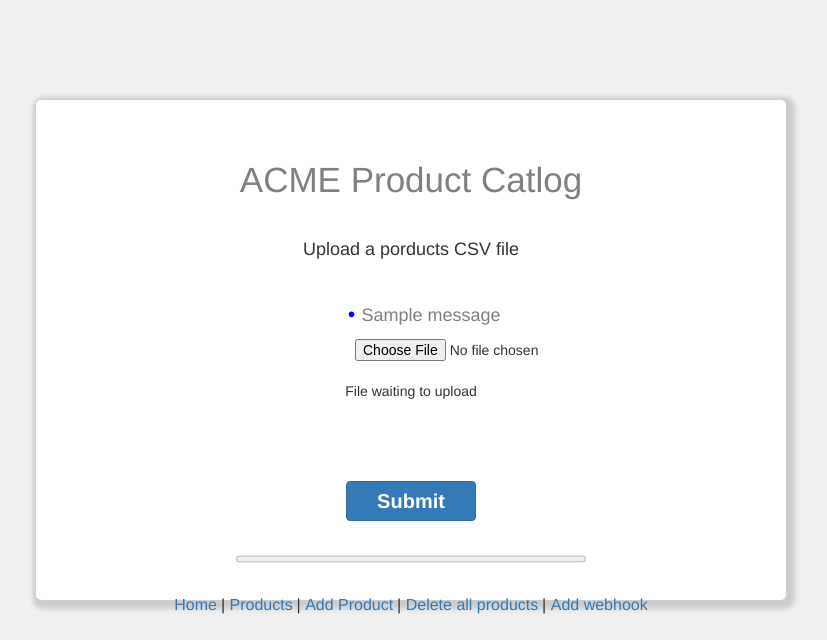
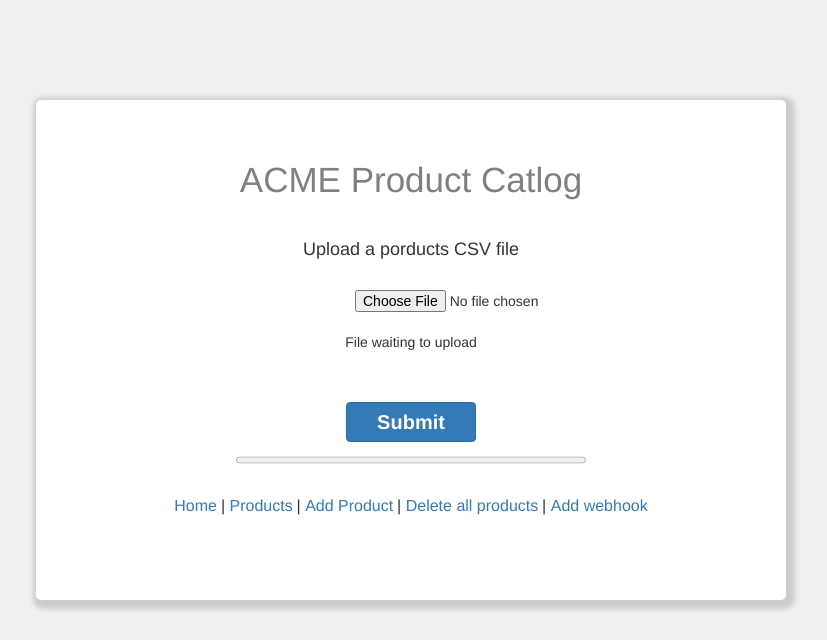
Before and after one commit to 36rahu/Acme-product-import, a Flask app: page / in a window 1280 px wide. Shown: the top 640 px of the page, without its empty margins (229-1056 px from the left). Run offline with Flask 2, Linux system fonts and the light colour scheme; tables that the repository leaves empty hold one stand-in row (values such as "Sample post"); one stand-in notice (Sample message) is shown; some libraries are stand-ins or nearby versions.

Commit message:
removed some unneccessary codes

```diff
--- a/templates/upload.html
+++ b/templates/upload.html
@@ -17,24 +17,11 @@
 
 		<h4>Upload a porducts CSV file</h4>
 		<br/>
-		<p class="listContents">
-			{% with messages = get_flashed_messages() %}
-			  {% if messages %}
-				<ul class="flashes">
-				{% for message in messages %}
-				  <li>{{ message }}</li>
-				{% endfor %}
-				</ul>
-			  {% endif %}
-			{% endwith %}
-		</p>
-
 		<div style="position:relative; width: 112px; margin-right: auto; margin-left: auto;">
 			<input type="file" id="file_input"/>
 		</div>
 		<br/>
 		<p id="message">File waiting to upload</p>
-		<br/>
 		<form method="post" action="upload/" enctype="multipart/form-data">
 		    <div style="position:relative; width: 112px; margin-right: auto; margin-left: auto;">
 				<input type="hidden" id="input_file" name="input_file" value="">
@@ -42,7 +29,6 @@
 		    <p class="submitButton">
 				<input type="submit" value="Submit" class="btn btn-primary" style="font-size: 20px; padding: 5px 30px; font-weight: bold;">
 			</p>
-			<br/>
 			<progress id="progressBar" value="0" max="100" style="width:350px;"></progress>
 		  	<h3 id="status"></h3>
 		</form>
--- a/views.py
+++ b/views.py
@@ -29,26 +29,9 @@
 @views.route('/upload/', methods=['POST'])
 def upload_file():
     if request.method == 'POST':
-        # if 'file' not in request.files:
-        #     flash('No file part')
-        #     return redirect(request.url)
         file_url = request.form["input_file"]
-        print(file_url)
-        # file = request.files['file']
-        # if file.filename == '':
-        #     flash('No file selected for uploading')
-        #     return redirect('/')
-        # if file and allowed_file(file.filename):
-        #     data = file.read().decode("utf-8")
-        #     app.logger.info("Data start :{}".format(data[:100]))
-        #     df = pd.read_csv(StringIO(data), sep=",", index_col='sku', names=['name', 'sku', 'description'], skiprows=1)
-        #     data_json = df.to_json(orient='index')
-        #     flash('File verified and start processing.')
-        # Celery task to send the relatime status
+        # Celery task start
         task = insert_value_in_model.apply_async(args=[file_url])
-        #     return redirect('/')
-        # else:
-        #     flash('Only CSV file allowed.')
         return redirect('/')
 
 @views.route('/products_list/')
```
